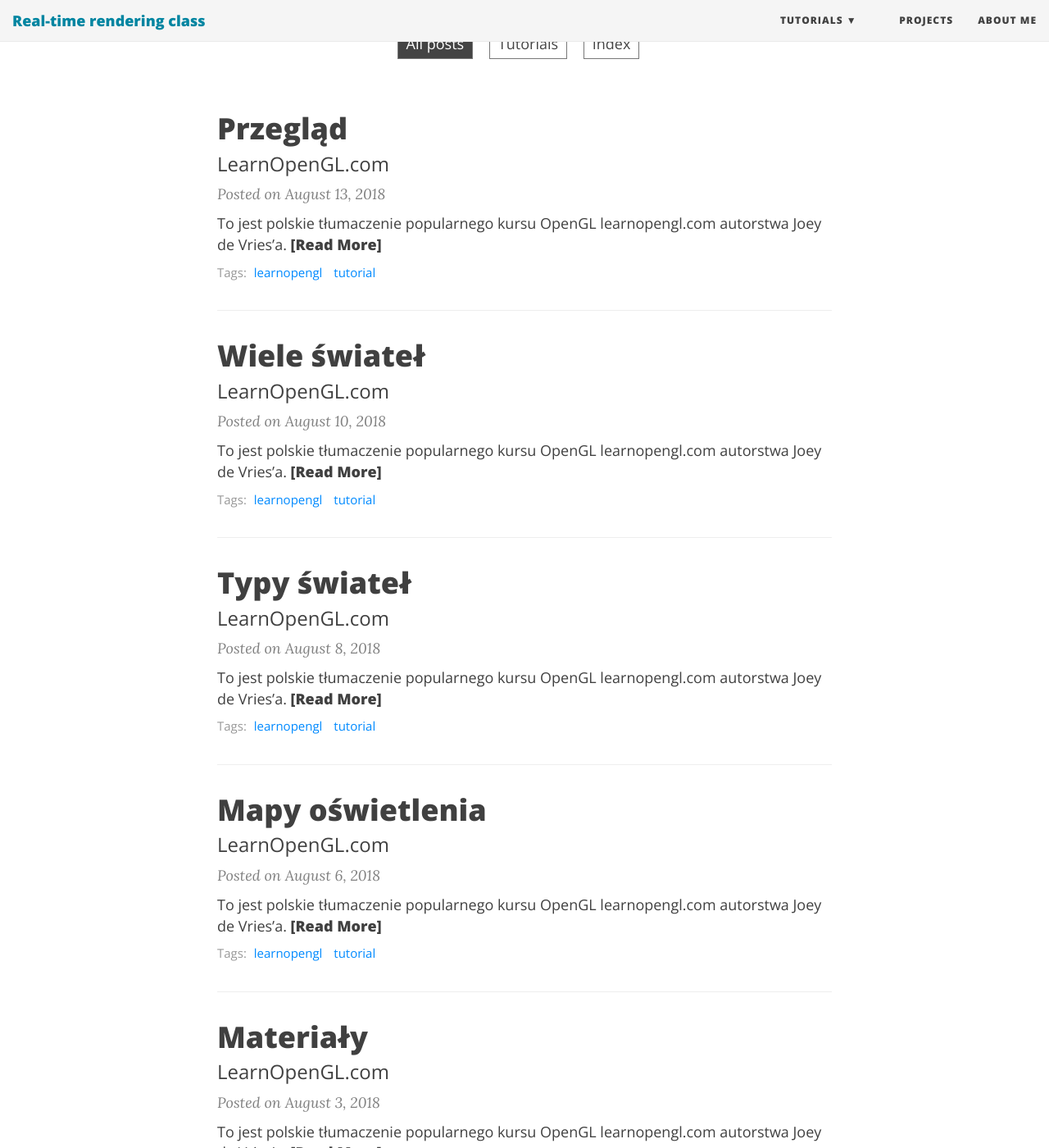
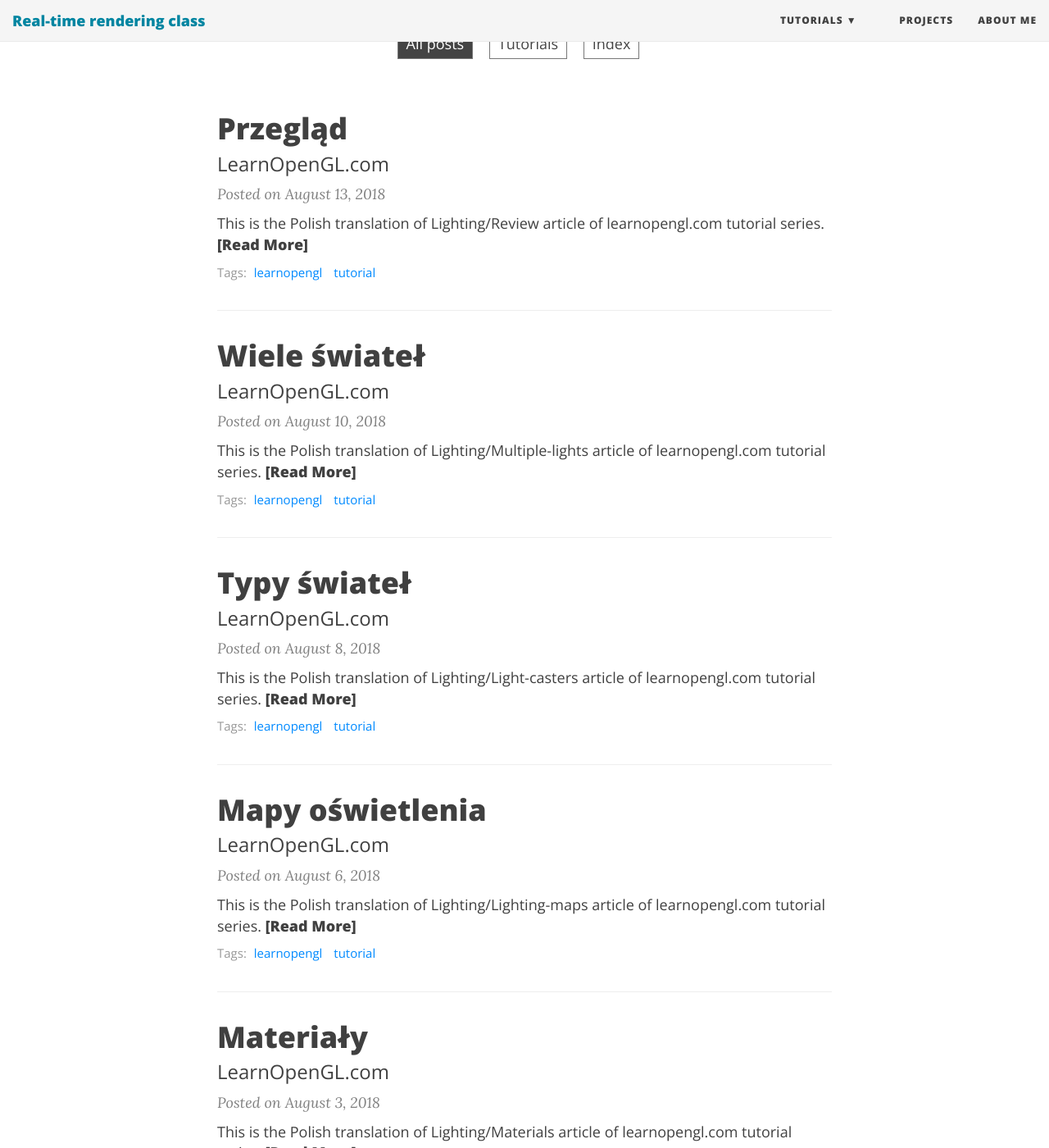
Before and after one commit to tgalaj/tgalaj.github.io, a Jekyll site: the page built from index.html, in a window 1280 px wide and 1400 px high, scrolled down 631 px. Shown: the whole window at 82% size. Built offline with Jekyll 4.4.1, drawn with Linux system fonts in a browser that asks for light colours; nearby versions of some CDN libraries; the list of posts is cut into pages by our own code; some of the changed text lies outside the part shown.

Commit message:
travis script

```diff
--- a/_includes/learnopengl.md
+++ b/_includes/learnopengl.md
@@ -1,2 +1,2 @@
 {: .box-note }
-To jest polskie tłumaczenie popularnego kursu OpenGL [learnopengl.com](http://learnopengl.com/{{ include.link }}) autorstwa [Joey de Vries'a](https://joeydevries.com).
+This is the Polish translation of [{{ include.link }}](http://learnopengl.com/{{ include.link }}) article of [learnopengl.com](http://learnopengl.com/) tutorial series.
```
Also changed, not shown: .travis.yml (added), 1 other file.
